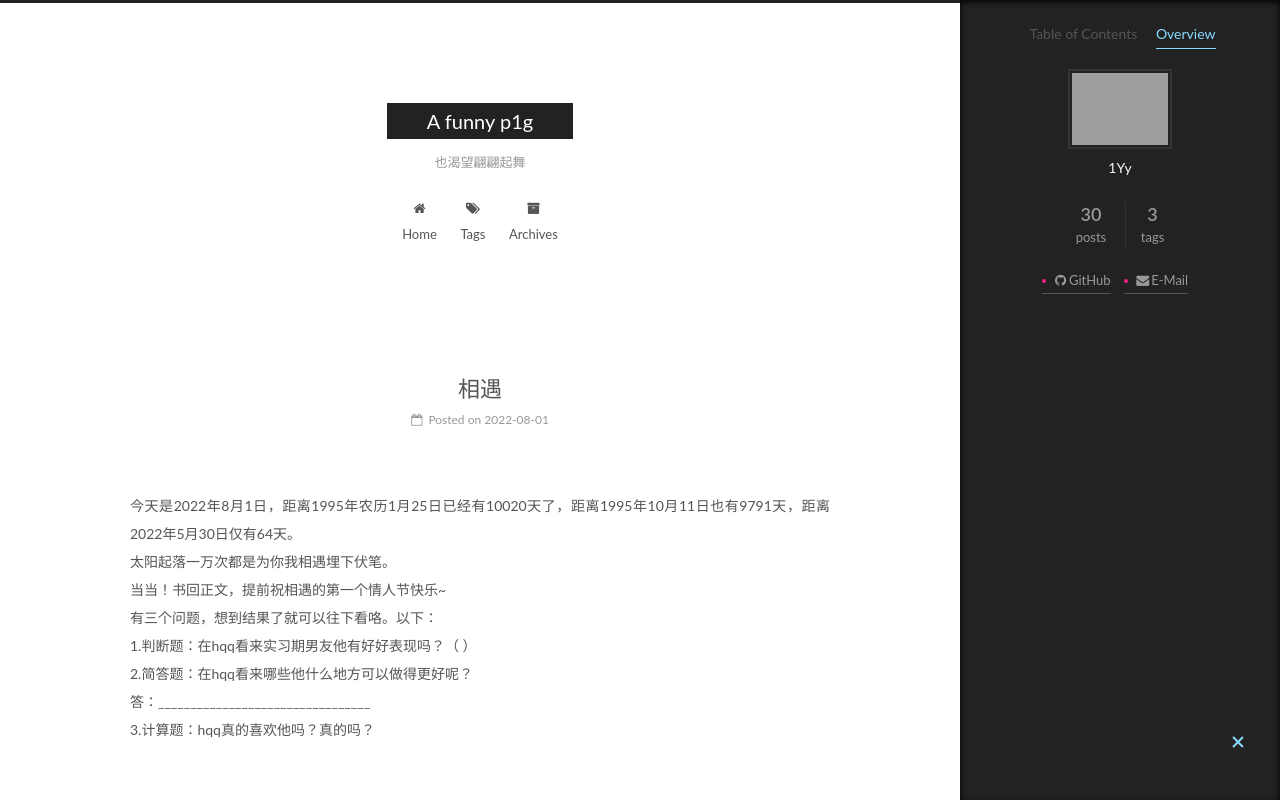
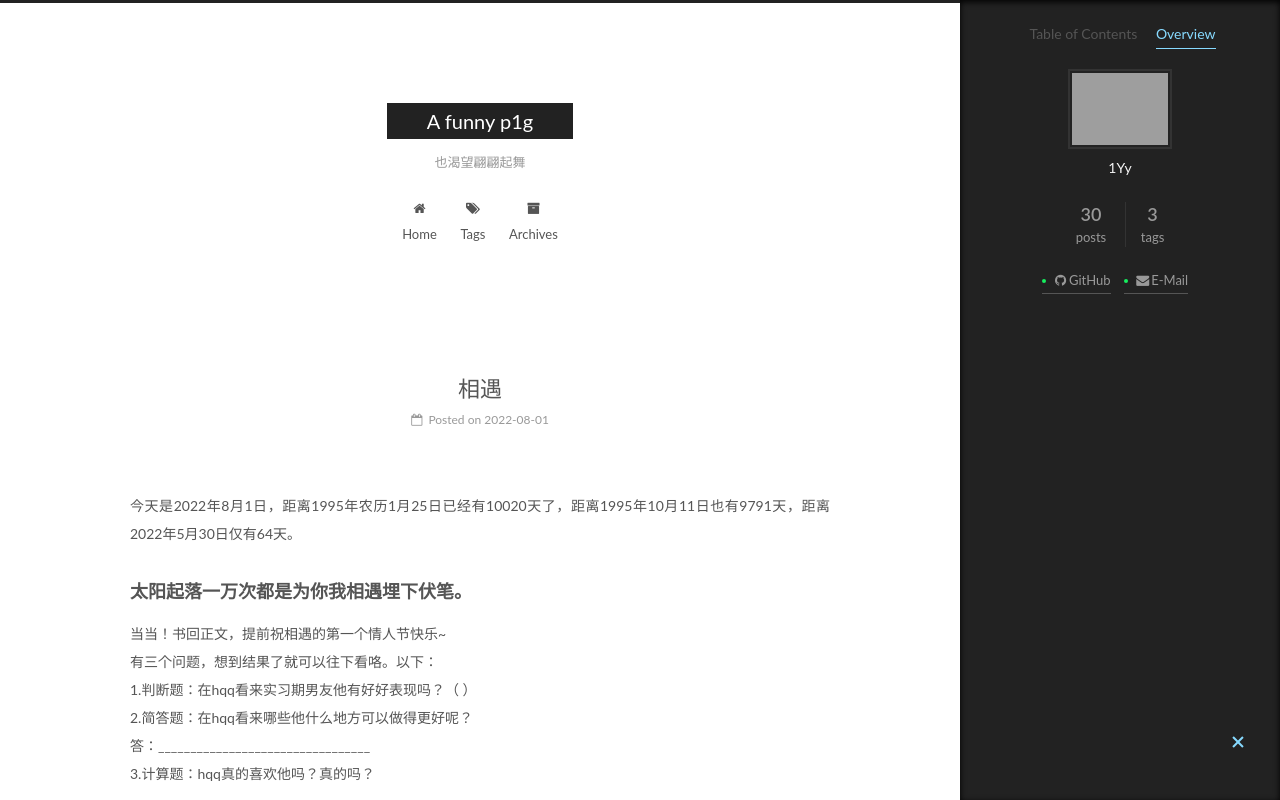
Before and after one commit to Yyp1gg/Yyp1gg.github.io, a plain HTML site: page 2022/08/01/22-08-01/index.html in a window 1280 px wide. Both pictures are taken after a click on the item "Overview". Shown: the top 800 px of the page. Drawn offline with Linux system fonts and the light colour scheme; some packages are replaced by stand-ins of ours; grey boxes are pictures that could not be loaded; a script that the page names is missing.

Commit message:
Site updated: 2022-08-02 16:18:32

```diff
--- a/2022/08/01/22-08-01/index.html
+++ b/2022/08/01/22-08-01/index.html
@@ -79,18 +79,18 @@
 
 
 
-<meta name="description" content="今天是2022年8月1日，距离1995年农历1月25日已经有10020天了，距离1995年10月11日也有9791天，距离2022年5月30日仅有64天。 太阳起落一万次都是为你我相遇埋下伏笔。 当当！书回正文，提前祝相遇的第一个情人节快乐~ 有三个问题，想到结果了就可以往下看咯。以下： 1.判断题：在hqq看来实习期男友他有好好表现吗？（  ） 2.简答题：在hqq看来哪些他什么地方可以做得更好">
+<meta name="description" content="今天是2022年8月1日，距离1995年农历1月25日已经有10020天了，距离1995年10月11日也有9791天，距离2022年5月30日仅有64天。 ¶太阳起落一万次都是为你我相遇埋下伏笔。 当当！书回正文，提前祝相遇的第一个情人节快乐~ 有三个问题，想到结果了就可以往下看咯。以下： 1.判断题：在hqq看来实习期男友他有好好表现吗？（  ） 2.简答题：在hqq看来哪些他什么地方可以做得更">
 <meta name="keywords" content="special">
 <meta property="og:type" content="article">
 <meta property="og:title" content="相遇">
 <meta property="og:url" content="http://yoursite.com/2022/08/01/22-08-01/index.html">
 <meta property="og:site_name" content="A funny p1g">
-<meta property="og:description" content="今天是2022年8月1日，距离1995年农历1月25日已经有10020天了，距离1995年10月11日也有9791天，距离2022年5月30日仅有64天。 太阳起落一万次都是为你我相遇埋下伏笔。 当当！书回正文，提前祝相遇的第一个情人节快乐~ 有三个问题，想到结果了就可以往下看咯。以下： 1.判断题：在hqq看来实习期男友他有好好表现吗？（  ） 2.简答题：在hqq看来哪些他什么地方可以做得更好">
+<meta property="og:description" content="今天是2022年8月1日，距离1995年农历1月25日已经有10020天了，距离1995年10月11日也有9791天，距离2022年5月30日仅有64天。 ¶太阳起落一万次都是为你我相遇埋下伏笔。 当当！书回正文，提前祝相遇的第一个情人节快乐~ 有三个问题，想到结果了就可以往下看咯。以下： 1.判断题：在hqq看来实习期男友他有好好表现吗？（  ） 2.简答题：在hqq看来哪些他什么地方可以做得更">
 <meta property="og:locale" content="en">
-<meta property="og:updated_time" content="2022-08-02T04:01:54.196Z">
+<meta property="og:updated_time" content="2022-08-02T04:40:14.558Z">
 <meta name="twitter:card" content="summary">
 <meta name="twitter:title" content="相遇">
-<meta name="twitter:description" content="今天是2022年8月1日，距离1995年农历1月25日已经有10020天了，距离1995年10月11日也有9791天，距离2022年5月30日仅有64天。 太阳起落一万次都是为你我相遇埋下伏笔。 当当！书回正文，提前祝相遇的第一个情人节快乐~ 有三个问题，想到结果了就可以往下看咯。以下： 1.判断题：在hqq看来实习期男友他有好好表现吗？（  ） 2.简答题：在hqq看来哪些他什么地方可以做得更好">
+<meta name="twitter:description" content="今天是2022年8月1日，距离1995年农历1月25日已经有10020天了，距离1995年10月11日也有9791天，距离2022年5月30日仅有64天。 ¶太阳起落一万次都是为你我相遇埋下伏笔。 当当！书回正文，提前祝相遇的第一个情人节快乐~ 有三个问题，想到结果了就可以往下看咯。以下： 1.判断题：在hqq看来实习期男友他有好好表现吗？（  ） 2.简答题：在hqq看来哪些他什么地方可以做得更">
 
 
 
@@ -310,9 +310,9 @@
 
 
 
-        <p>今天是2022年8月1日，距离1995年农历1月25日已经有10020天了，距离1995年10月11日也有9791天，距离2022年5月30日仅有64天。<br>
-太阳起落一万次都是为你我相遇埋下伏笔。<br>
-当当！书回正文，提前祝相遇的第一个情人节快乐~<br>
+        <p>今天是2022年8月1日，距离1995年农历1月25日已经有10020天了，距离1995年10月11日也有9791天，距离2022年5月30日仅有64天。</p>
+<h3 id="太阳起落一万次都是为你我相遇埋下伏笔"><a class="header-anchor" href="#太阳起落一万次都是为你我相遇埋下伏笔">¶</a>太阳起落一万次都是为你我相遇埋下伏笔。</h3>
+<p>当当！书回正文，提前祝相遇的第一个情人节快乐~<br>
 有三个问题，想到结果了就可以往下看咯。以下：<br>
 1.判断题：在hqq看来实习期男友他有好好表现吗？（  ）<br>
 2.简答题：在hqq看来哪些他什么地方可以做得更好呢？<br>
@@ -330,7 +330,7 @@
 <h2 id="我还想把所有的故事都讲给你听-讲啊讲啊-从清晨到夜晚-从青春到迟暮-只要你愿意"><a class="header-anchor" href="#我还想把所有的故事都讲给你听-讲啊讲啊-从清晨到夜晚-从青春到迟暮-只要你愿意">¶</a>我还想把所有的故事都讲给你听，讲啊讲啊，从清晨到夜晚，从青春到迟暮，只要你愿意。</h2>
 <h2 id="爱是需要去证明的-证明就是看着你的每时每刻-眼里都会闪烁着宠溺的光芒-因为在我眼中-你永远是完美的"><a class="header-anchor" href="#爱是需要去证明的-证明就是看着你的每时每刻-眼里都会闪烁着宠溺的光芒-因为在我眼中-你永远是完美的">¶</a>爱是需要去证明的，证明就是看着你的每时每刻，眼里都会闪烁着宠溺的光芒，因为在我眼中，你永远是完美的。</h2>
 <h2 id="你是清风和明月-鲜花和阳光-是世界上最值得珍惜的事物"><a class="header-anchor" href="#你是清风和明月-鲜花和阳光-是世界上最值得珍惜的事物">¶</a>你是清风和明月，鲜花和阳光，是世界上最值得珍惜的事物。</h2>
-<p>💛💛💛💛💛💛💛💛💛💛💛💛💛💛💛💛💛💛💛💛💛💛💛💛💛💛💛💛💛💛💛💛💛💛💛💛💛<br>
+<p>💛💛💛💛💛💛💛💛💛💛💛💛💛💛💛💛💛💛💛💛💛💛💛💛💛💛💛💛💛💛💛💛💛💛💛💛💛💛💛💛<br>
 em，词穷了。语文不好。<br>
 说说这个小网站吧，其实都忘了有这个小破站，初衷是为了记录学习的笔记随时可以看。<br>
 因为之前硬盘坏了都数据丢掉后就没有再用更新了，没有备份2018-2021的学习笔记<s>还有一些美化素材</s>。重新部署后，好多学习的笔记都，本来是不止这么几篇的。以后随缘更新吧，偶尔来看看说不定有意料之外的惊喜哦。</p>
@@ -518,7 +518,7 @@ em，词穷了。语文不好。<br>
 
 
 
-              <div class="post-toc-content"><ol class="nav"><li class="nav-item nav-level-2"><a class="nav-link" href="#我还想把所有的故事都讲给你听-讲啊讲啊-从清晨到夜晚-从青春到迟暮-只要你愿意"><span class="nav-number">1.</span> <span class="nav-text">¶我还想把所有的故事都讲给你听，讲啊讲啊，从清晨到夜晚，从青春到迟暮，只要你愿意。</span></a></li><li class="nav-item nav-level-2"><a class="nav-link" href="#爱是需要去证明的-证明就是看着你的每时每刻-眼里都会闪烁着宠溺的光芒-因为在我眼中-你永远是完美的"><span class="nav-number">2.</span> <span class="nav-text">¶爱是需要去证明的，证明就是看着你的每时每刻，眼里都会闪烁着宠溺的光芒，因为在我眼中，你永远是完美的。</span></a></li><li class="nav-item nav-level-2"><a class="nav-link" href="#你是清风和明月-鲜花和阳光-是世界上最值得珍惜的事物"><span class="nav-number">3.</span> <span class="nav-text">¶你是清风和明月，鲜花和阳光，是世界上最值得珍惜的事物。</span></a></li></ol></div>
+              <div class="post-toc-content"><ol class="nav"><li class="nav-item nav-level-3"><a class="nav-link" href="#太阳起落一万次都是为你我相遇埋下伏笔"><span class="nav-number">1.</span> <span class="nav-text">¶太阳起落一万次都是为你我相遇埋下伏笔。</span></a></li></ol></li><li class="nav-item nav-level-2"><a class="nav-link" href="#我还想把所有的故事都讲给你听-讲啊讲啊-从清晨到夜晚-从青春到迟暮-只要你愿意"><span class="nav-number"></span> <span class="nav-text">¶我还想把所有的故事都讲给你听，讲啊讲啊，从清晨到夜晚，从青春到迟暮，只要你愿意。</span></a></li><li class="nav-item nav-level-2"><a class="nav-link" href="#爱是需要去证明的-证明就是看着你的每时每刻-眼里都会闪烁着宠溺的光芒-因为在我眼中-你永远是完美的"><span class="nav-number"></span> <span class="nav-text">¶爱是需要去证明的，证明就是看着你的每时每刻，眼里都会闪烁着宠溺的光芒，因为在我眼中，你永远是完美的。</span></a></li><li class="nav-item nav-level-2"><a class="nav-link" href="#你是清风和明月-鲜花和阳光-是世界上最值得珍惜的事物"><span class="nav-number"></span> <span class="nav-text">¶你是清风和明月，鲜花和阳光，是世界上最值得珍惜的事物。</span></a></div>
 
 
           </div>
--- a/css/main.css
+++ b/css/main.css
@@ -1822,7 +1822,7 @@ pre .javascript .function {
   width: 4px;
   height: 4px;
   border-radius: 50%;
-  background: #f41f7c;
+  background: #16ee5e;
 }
 .links-of-blogroll {
   font-size: 13px;
```
Also changed, not shown: index.html (+3 -3 lines).
